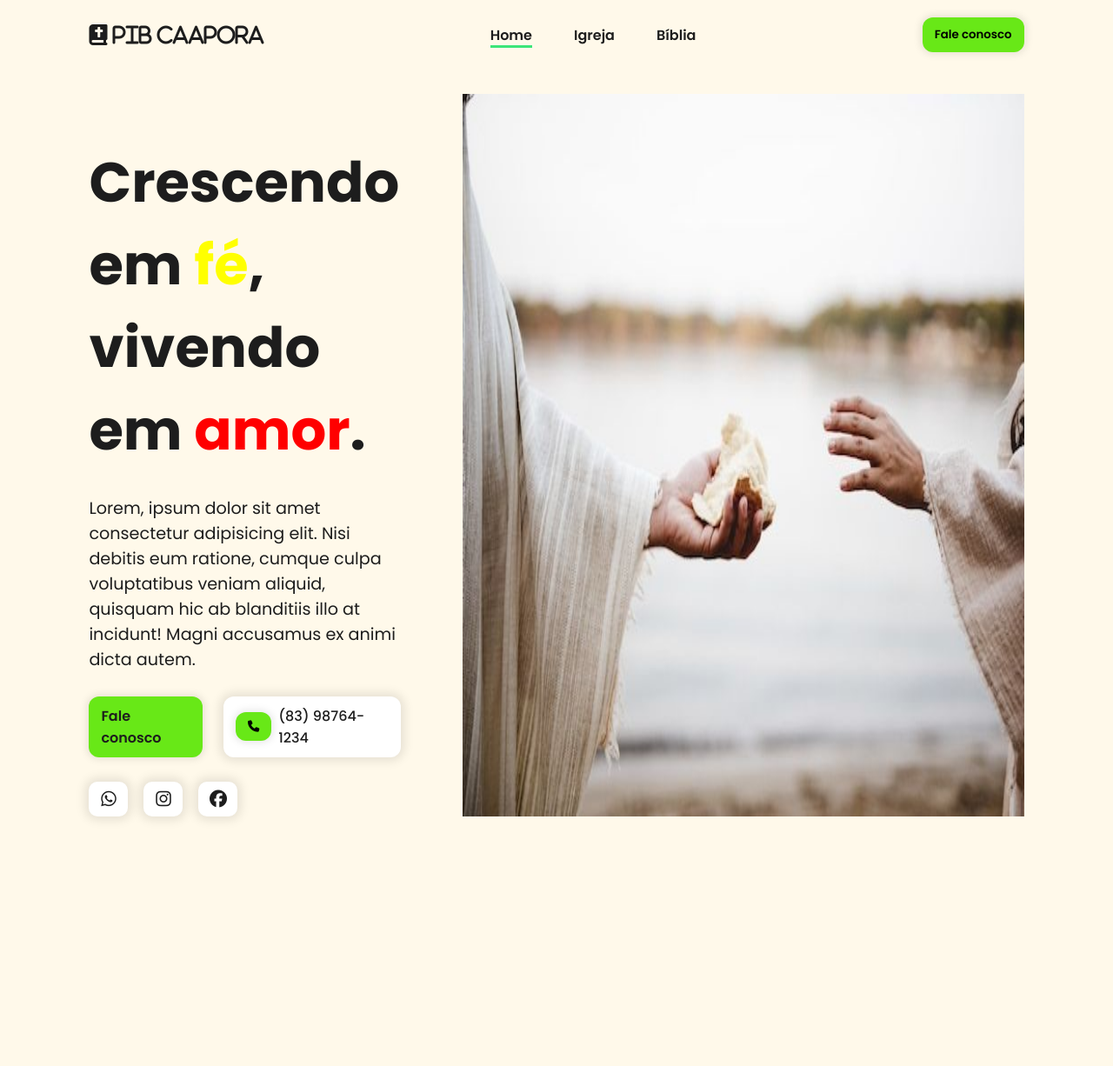
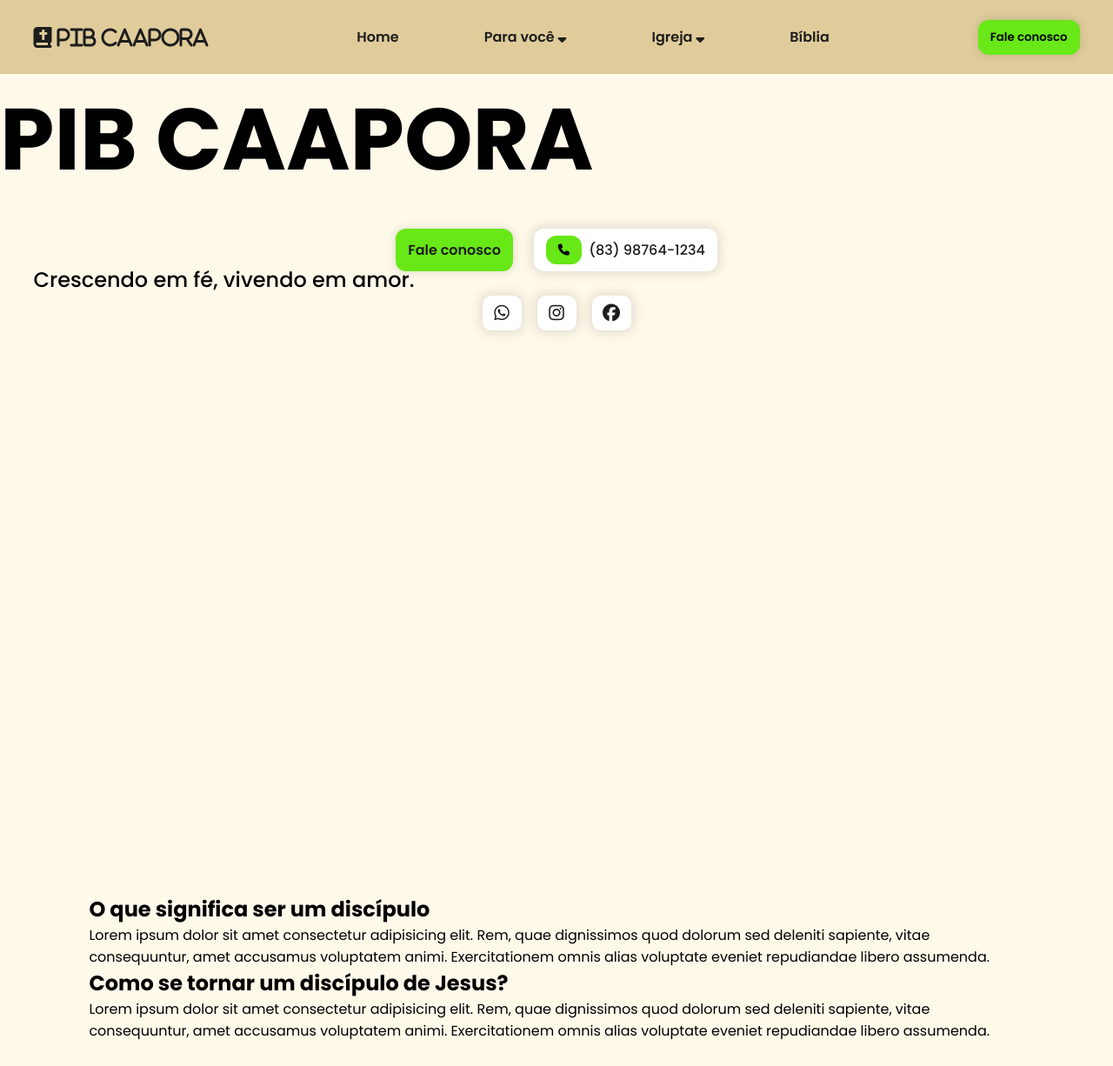
Before and after one commit to Kazechiro/PIB-Caapora, a PHP site: page /HTML/index.html in a window 1280 px wide. Shown: the whole page at 87% size. Before the commit the page ends 943 px from the top, so only its background shows below. Run offline with PHP 8.4, Linux system fonts and the light colour scheme; some libraries are stand-ins or nearby versions.

Commit message:
header almost done

```diff
--- /dev/null
+++ b/src/HTML/index.html
@@ -0,0 +1,148 @@
+<!DOCTYPE html>
+<html lang="ot-br">
+  <head>
+    <meta charset="UTF-8" />
+    <meta name="viewport" content="width=device-width, initial-scale=1.0" />
+    <link
+      rel="stylesheet"
+      href="https://cdnjs.cloudflare.com/ajax/libs/font-awesome/6.6.0/css/all.min.css"
+      integrity="sha512-Kc323vGBEqzTmouAECnVceyQqyqdsSiqLQISBL29aUW4U/M7pSPA/gEUZQqv1cwx4OnYxTxve5UMg5GT6L4JJg=="
+      crossorigin="anonymous"
+      referrerpolicy="no-referrer"
+    />
+    <link rel="stylesheet" href="/src/styles/style.css" />
+    <link rel="stylesheet" href="/src/styles/header.css" />
+    <link rel="stylesheet" href="/src/styles/home.css" />
+    <script
+      src="https://cdnjs.cloudflare.com/ajax/libs/jquery/3.7.1/jquery.min.js"
+      integrity="sha512-v2CJ7UaYy4JwqLDIrZUI/4hqeoQieOmAZNXBeQyjo21dadnwR+8ZaIJVT8EE2iyI61OV8e6M8PP2/4hpQINQ/g=="
+      crossorigin="anonymous"
+      referrerpolicy="no-referrer"
+    ></script>
+    <title>Landing Page</title>
+  </head>
+  <body>
+    <header>
+      <!-- Menu navbar -->
+      <nav id="navbar">
+        <i class="fa-solid fa-book-bible" id="nav_logo"> PIB Caapora</i>
+        <ul id="nav_list">
+          <li class="nav_item active">
+            <a href="#home" class="nav_link">Home</a>
+          </li>
+          <li class="nav_item active">
+            <a href="#paravoce" class="nav_link"
+              >Para você <i class="fa-solid fa-sort-down"></i
+            ></a>
+            <ul class="dropdown">
+              <li><a href="events.html">Eventos</a></li>
+              <li><a href="">Pedidos de oração</a></li>
+              <li><a href="">Programação</a></li>
+              <li><a href="">Doações</a></li>
+              <li><a href="">Em que Cremos</a></li>
+            </ul>
+          </li>
+          <li class="nav_item">
+            <a href="#menu" class="nav_link"
+              >Igreja <i class="fa-solid fa-sort-down"></i
+            ></a>
+            <ul class="dropdown">
+              <li><a href="">Galeria</a></li>
+              <li><a href="">babads</a></li>
+              <li><a href="">Nossa História</a></li>
+            </ul>
+          </li>
+          <li class="nav_item">
+            <a href="#testimonials" class="nav_link">Bíblia</a>
+          </li>
+        </ul>
+
+        <button class="btn_default">Fale conosco</button>
+
+        <button id="mobile_btn">
+          <i class="fa-solid fa-bars"></i>
+        </button>
+      </nav>
+      <!-- Mobile Menu -->
+      <div id="mobile_menu">
+        <ul id="mobile_nav_list">
+          <li class="nav_item">
+            <a href="#home" class="nav_link">Home</a>
+          </li>
+          <li class="nav_item active">
+            <a href="#paravoce" class="nav_link">Para você</a>
+            <i class="fa-solid fa-sort-down"></i>
+            <ul class="dropdown">
+              <li><a href="">Eventos</a></li>
+              <li><a href="">Pedidos de oração</a></li>
+              <li><a href="">Programação</a></li>
+              <li><a href="">Doações</a></li>
+              <li><a href="">Em que Cremos</a></li>
+            </ul>
+          </li>
+          <li class="nav_item">
+            <a href="#menu" class="nav_link">Igreja</a>
+            <i class="fa-solid fa-sort-down"></i>
+            <ul class="dropdown">
+              <li><a href="">Galeria</a></li>
+              <li><a href="">Ministerios</a></li>
+              <li><a href="">Nossa História</a></li>
+            </ul>
+          </li>
+          <li class="nav_item">
+            <a href="#testimonials" class="nav_link">Bíblia</a>
+          </li>
+        </ul>
+
+        <button class="btn_default">Fale conosco</button>
+      </div>
+    </header>
+    <div id="banner">
+      <div id="banner_card"></div>
+
+      <h1 class="banner_title">PIB CAAPORA</h1>
+      <p class="banner_description">Crescendo em fé, vivendo em amor.</p>
+    </div>
+    <main id="content">
+      <section id="home">
+        <div id="cta">
+          <div id="cta_buttons">
+            <a href="#" class="btn_default">Fale conosco</a>
+
+            <a href="tel:+555555555" id="phone_button">
+              <button class="btn_default">
+                <i class="fa-solid fa-phone"></i>
+              </button>
+              (83) 98764-1234
+            </a>
+          </div>
+          <div class="social_media_buttons">
+            <a href=""><i class="fa-brands fa-whatsapp"></i></a>
+            <a href="https://www.instagram.com/pibcaapora_/" target="_blank"
+              ><i class="fa-brands fa-instagram"></i
+            ></a>
+            <a href=""><i class="fa-brands fa-facebook"></i></a>
+          </div>
+        </div>
+      </section>
+      <section id="carrosel"></section>
+      <section id="menu">
+        <h2 class="section_title">O que significa ser um discípulo</h2>
+        <span class="text"
+          >Lorem ipsum dolor sit amet consectetur adipisicing elit. Rem, quae
+          dignissimos quod dolorum sed deleniti sapiente, vitae consequuntur,
+          amet accusamus voluptatem animi. Exercitationem omnis alias voluptate
+          eveniet repudiandae libero assumenda.
+        </span>
+        <h2 class="section_title">Como se tornar um discípulo de Jesus?</h2>
+        <span class="text"
+          >Lorem ipsum dolor sit amet consectetur adipisicing elit. Rem, quae
+          dignissimos quod dolorum sed deleniti sapiente, vitae consequuntur,
+          amet accusamus voluptatem animi. Exercitationem omnis alias voluptate
+          eveniet repudiandae libero assumenda.
+        </span>
+      </section>
+    </main>
+    <script src="javascript/script.js"></script>
+  </body>
+</html>
--- a/src/index.html
+++ /dev/null
@@ -1,102 +0,0 @@
-<!DOCTYPE html>
-<html lang="ot-br">
-  <head>
-    <meta charset="UTF-8" />
-    <meta name="viewport" content="width=device-width, initial-scale=1.0" />
-    <link
-      rel="stylesheet"
-      href="https://cdnjs.cloudflare.com/ajax/libs/font-awesome/6.6.0/css/all.min.css"
-      integrity="sha512-Kc323vGBEqzTmouAECnVceyQqyqdsSiqLQISBL29aUW4U/M7pSPA/gEUZQqv1cwx4OnYxTxve5UMg5GT6L4JJg=="
-      crossorigin="anonymous"
-      referrerpolicy="no-referrer"
-    />
-    <link rel="stylesheet" href="styles/style.css" />
-    <link rel="stylesheet" href="styles/header.css" />
-    <link rel="stylesheet" href="styles/home.css" />
-    <script
-      src="https://cdnjs.cloudflare.com/ajax/libs/jquery/3.7.1/jquery.min.js"
-      integrity="sha512-v2CJ7UaYy4JwqLDIrZUI/4hqeoQieOmAZNXBeQyjo21dadnwR+8ZaIJVT8EE2iyI61OV8e6M8PP2/4hpQINQ/g=="
-      crossorigin="anonymous"
-      referrerpolicy="no-referrer"
-    ></script>
-    <title>Landing Page</title>
-  </head>
-  <body>
-    <header>
-      <nav id="navbar">
-        <i class="fa-solid fa-book-bible" id="nav_logo"> PIB Caapora</i>
-        <ul id="nav_list">
-          <li class="nav_item active">
-            <a href="#home" class="nav_link">Home</a>
-          </li>
-          <li class="nav_item">
-            <a href="#menu" class="nav_link">Igreja</a>
-          </li>
-          <li class="nav_item">
-            <a href="#testimonials" class="nav_link">Bíblia</a>
-          </li>
-        </ul>
-
-        <button class="btn_default">Fale conosco</button>
-
-        <button id="mobile_btn">
-          <i class="fa-solid fa-bars"></i>
-        </button>
-      </nav>
-
-      <div id="mobile_menu">
-        <ul id="mobile_nav_list">
-          <li class="nav_item">
-            <a href="#home" class="nav_link">Home</a>
-          </li>
-          <li class="nav_item">
-            <a href="#menu" class="nav_link">Igreja</a>
-          </li>
-          <li class="nav_item">
-            <a href="#testimonials" class="nav_link">Bíblia</a>
-          </li>
-        </ul>
-
-        <button class="btn_default">Fale conosco</button>
-      </div>
-    </header>
-    <main id="content">
-      <section id="home">
-        <div class="shape"></div>
-        <div id="cta">
-          <h1 class="title">
-            Crescendo em <span class="fe">fé</span>, vivendo em
-            <span class="amor">amor</span>.
-          </h1>
-          <p class="description">
-            Lorem, ipsum dolor sit amet consectetur adipisicing elit. Nisi
-            debitis eum ratione, cumque culpa voluptatibus veniam aliquid,
-            quisquam hic ab blanditiis illo at incidunt! Magni accusamus ex
-            animi dicta autem.
-          </p>
-
-          <div id="cta_buttons">
-            <a href="#" class="btn_default">Fale conosco</a>
-
-            <a href="tel:+555555555" id="phone_button">
-              <button class="btn_default">
-                <i class="fa-solid fa-phone"></i>
-              </button>
-              (83) 98764-1234
-            </a>
-          </div>
-          <div class="social_media_buttons">
-            <a href=""><i class="fa-brands fa-whatsapp"></i></a>
-            <a href=""><i class="fa-brands fa-instagram"></i></a>
-            <a href=""><i class="fa-brands fa-facebook"></i></a>
-          </div>
-        </div>
-
-        <div id="banner">
-          <img src="images/banner.jpg" alt="" />
-        </div>
-      </section>
-    </main>
-    <script src="javascript/script.js"></script>
-  </body>
-</html>
--- a/src/styles/header.css
+++ b/src/styles/header.css
@@ -1,6 +1,7 @@
 header {
   width: 100%;
-  padding: 20px 8%;
+  padding: 10px 3%;
+  background-color: #e0cc9b;
 }
 
 #navbar {
@@ -20,17 +21,59 @@ header {
   display: flex;
   list-style: none;
   gap: 48px;
+  justify-content: end;
+}
+
+ul {
+  list-style: none;
+  background: #e0cc9b;
+}
+
+.dropdown li {
+  border-top: 1px solid #1d1d1d;
+}
+
+ul li {
+  display: inline-block;
+  position: relative;
+}
+
+ul li a {
+  display: block;
+  padding: 20px 25px;
+  text-decoration: none;
+  color: #1d1d1d;
+  text-decoration: none;
+  text-align: center;
+  font-weight: 600;
+}
+
+ul li ul.dropdown li {
+  display: block;
+}
+ul li ul.dropdown {
+  width: 100%;
+  position: absolute;
+  background: #e0cc9b;
+  z-index: 999;
+  display: none;
+  border-radius: 5px;
+}
+
+ul li a:hover {
+  background: greenyellow;
+}
+
+ul li:hover ul.dropdown {
+  display: block;
+  position: absolute;
+  background: #3ce579;
 }
 
 .nav_item a {
   text-decoration: none;
   color: #1d1d1d;
   font-weight: 600;
-}
-
-.nav_item.active a {
-  color: #1d1d1d;
-  border-bottom: 3px solid #3ce579;
 }
 
 #mobile_btn {
--- a/src/styles/home.css
+++ b/src/styles/home.css
@@ -1,32 +1,30 @@
 #home {
   display: flex;
   min-height: calc(100vh - 91px);
+  position: relative;
+}
+
+.banner_title {
+  top: 25%;
+  left: 2%;
+  font-size: 100px;
+}
+
+.banner_description {
+  position: absolute;
+  top: 38%;
+  left: 3%;
+  font-size: 24px;
+  font-weight: 500;
 }
 
 #cta {
-  width: 35%;
+  width: 100%;
+  text-align: center;
+  align-items: center;
   display: flex;
   flex-direction: column;
   gap: 28px;
-  margin-top: 5%;
-}
-
-#cta .title {
-  font-size: 4rem;
-  color: #1d1d1d;
-}
-
-#cta .title .fe {
-  color: yellow;
-}
-
-#cta .title .amor {
-  color: red;
-}
-
-#cta .description {
-  font-size: 1.2rem;
-  color: #1d1d1d;
 }
 
 #cta_buttons {
@@ -49,3 +47,31 @@
   box-shadow: 0px 0px 12px 4px rgba(0, 0, 0, 0.1);
   border-radius: 12px;
 }
+
+#phone_button button {
+  box-shadow: none;
+}
+
+@media screen and (max-width: 1170px) {
+  #home {
+    min-height: 100%;
+    padding-top: 0px;
+  }
+  #banner,
+  #banner img,
+  #home .shape {
+    display: none;
+  }
+
+  #cta {
+    width: 100%;
+    text-align: center;
+    align-items: center;
+  }
+}
+
+@media screen and (max-width: 450px) {
+  #phone_button button {
+    display: none;
+  }
+}
--- a/src/styles/style.css
+++ b/src/styles/style.css
@@ -55,15 +55,3 @@ section {
 .social_media_buttons a:hover {
   box-shadow: 0px 0px 12px 8px rgba(0, 0, 0, 0.1);
 }
-
-#banner {
-  display: flex;
-  align-items: start;
-  justify-content: end;
-  width: 70%;
-}
-
-#banner img {
-  height: 100%;
-  width: 90%;
-}
```
Also changed, not shown: src/HTML/events.html (added, +9 -0 lines), src/images/banner.jpg.
